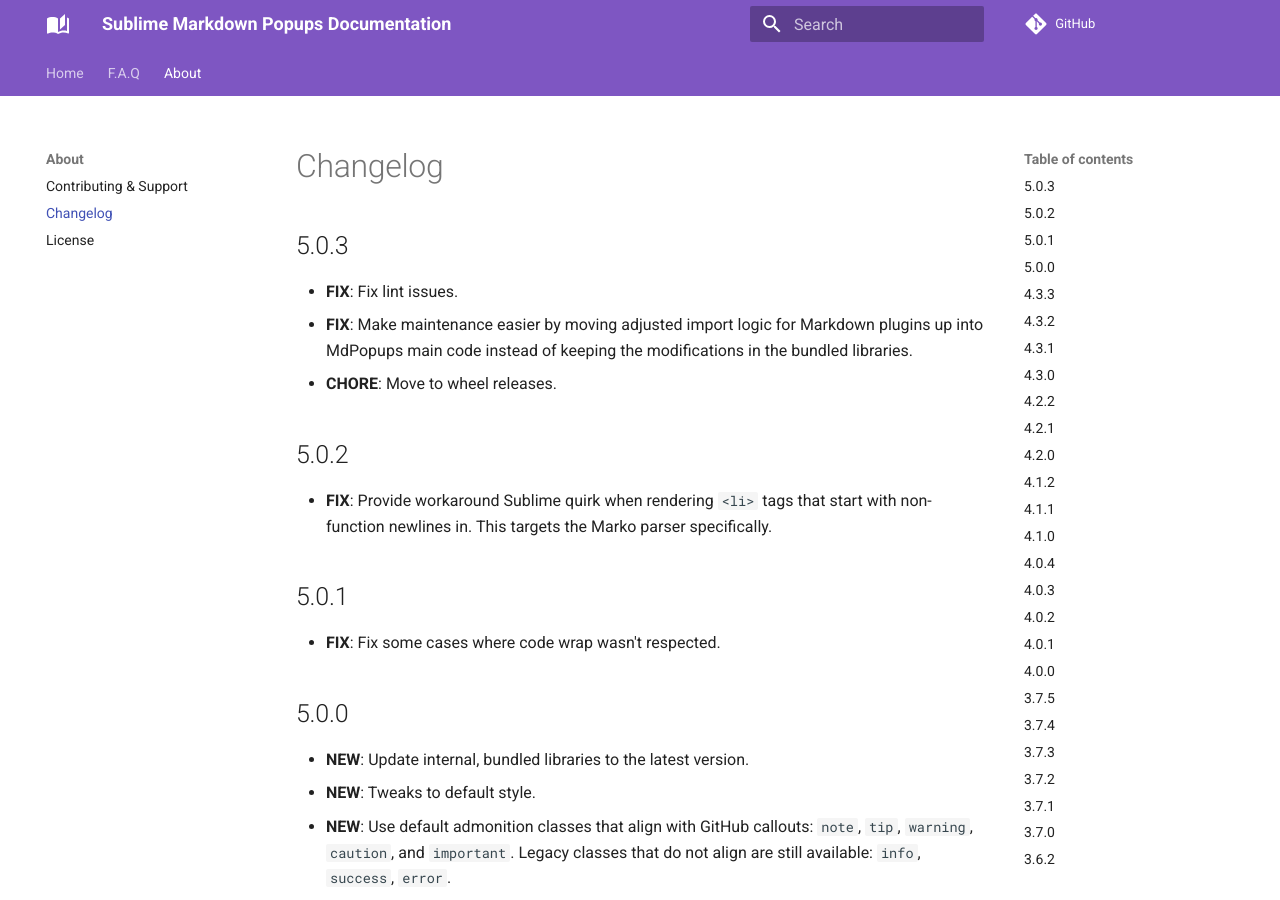
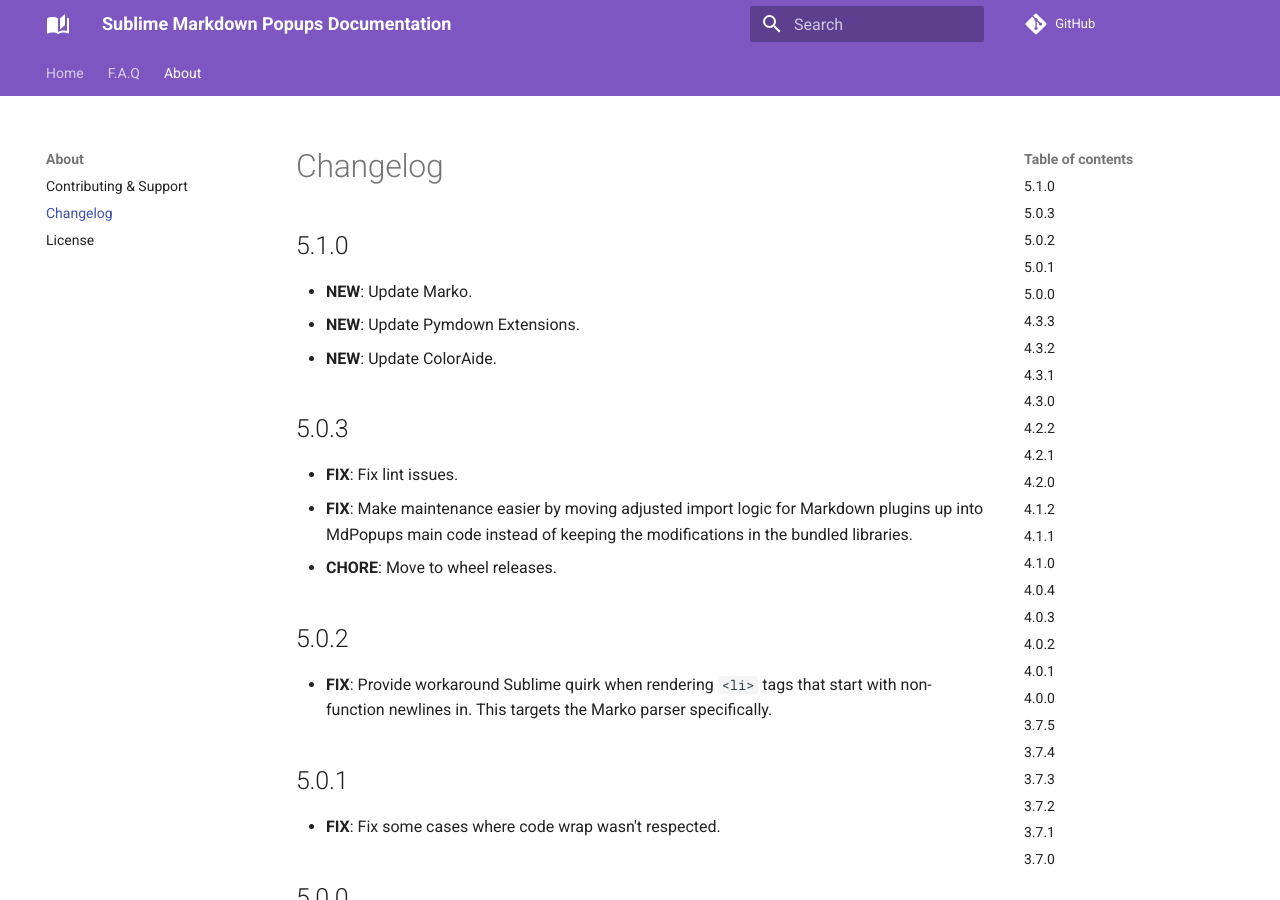
Before and after one commit to facelessuser/sublime-markdown-popups, an MkDocs documentation site: the page built from docs/src/markdown/about/changelog.md, in a window 1280 px wide and 900 px high. Built offline with MkDocs 1.6.1 and Material for MkDocs 9.7.7, drawn with Linux system fonts in a browser that asks for light colours; comment, search, counter and statistics services are not loaded; some of the changed text lies outside the part shown.

Commit message:
Update version

```diff
--- a/docs/src/markdown/about/changelog.md
+++ b/docs/src/markdown/about/changelog.md
@@ -1,4 +1,10 @@
 # Changelog
+
+## 5.1.0
+
+-   **NEW**: Update Marko.
+-   **NEW**: Update Pymdown Extensions.
+-   **NEW**: Update ColorAide.
 
 ## 5.0.3
 
--- a/mdpopups/version.py
+++ b/mdpopups/version.py
@@ -1,6 +1,6 @@
 """Version."""
 
-_version_info = (5, 0, 3)
+_version_info = (5, 1, 0)
 __version__ = '.'.join([str(x) for x in _version_info])
 
 
--- a/mkdocs.yml
+++ b/mkdocs.yml
@@ -4,7 +4,7 @@
 edit_uri: ""
 site_description: Popup tooltips for Sublime generated with Markdown.
 copyright: |
-  Copyright &copy; 2015 - 2025 <a href="https://github.com/facelessuser"  target="_blank" rel="noopener">Isaac Muse</a>
+  Copyright &copy; 2015 - 2026 <a href="https://github.com/facelessuser"  target="_blank" rel="noopener">Isaac Muse</a>
 
 docs_dir: docs/src/markdown
 theme:
```
Also changed, not shown: LICENSE.md (+1 -1 lines).
